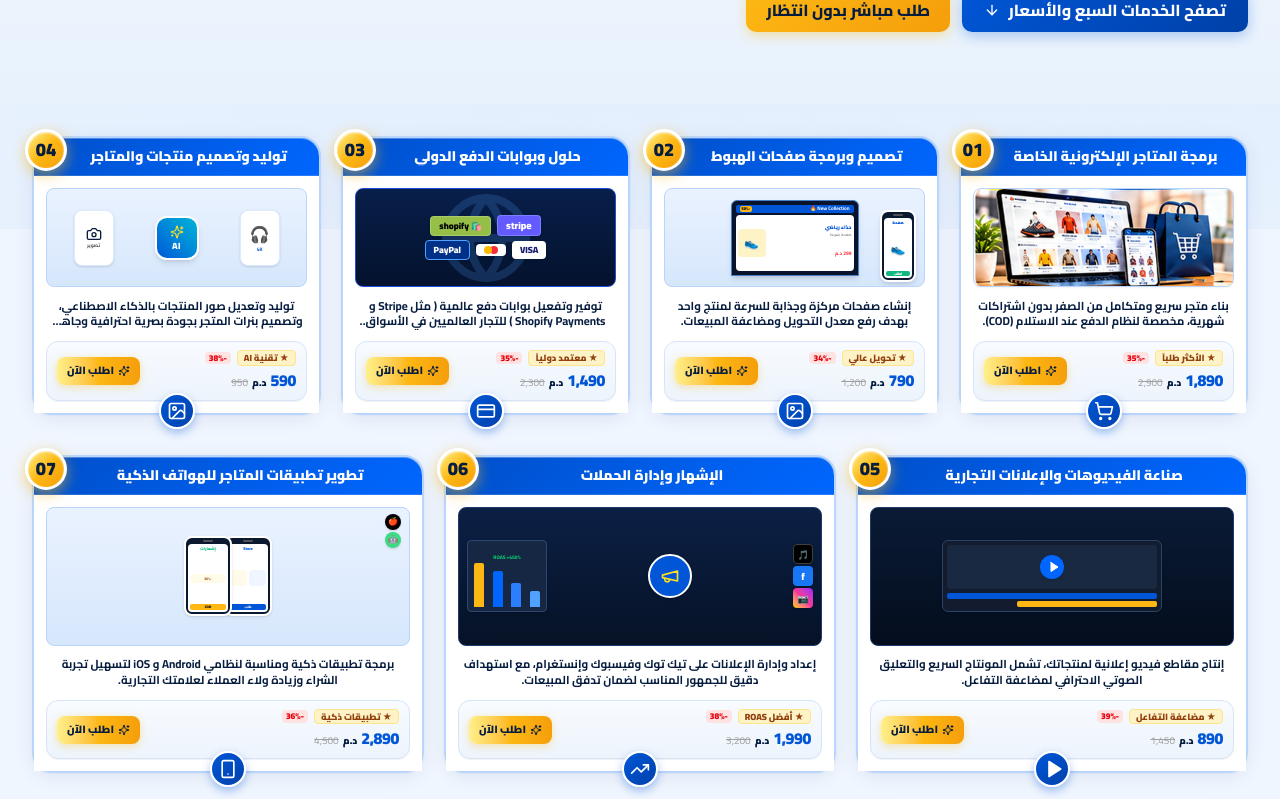
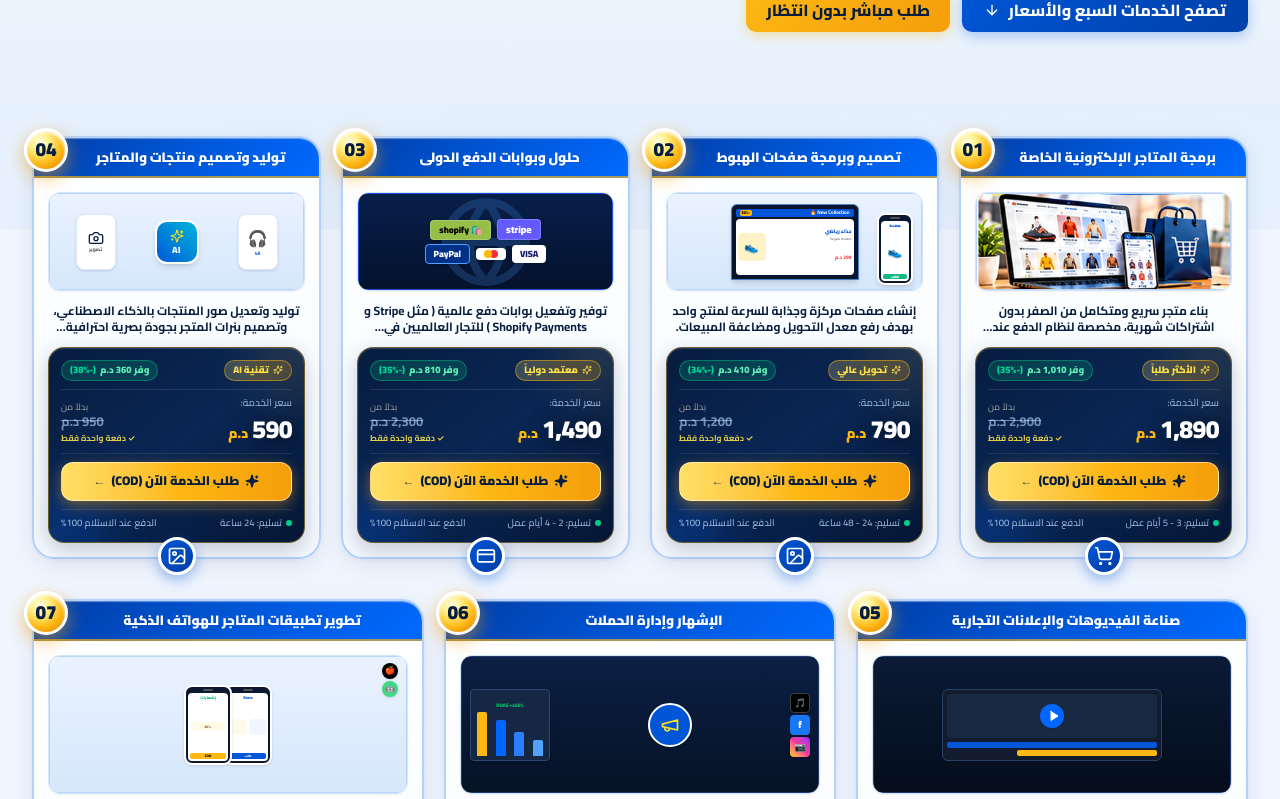
Before and after one commit to adamlmnawer914-create/ecomboost-pro, a Next.js app: page / in a window 1280 px wide. Shown: the part 541-1340 px from the top of the page. Built offline with nearby package versions, Linux system fonts and the light colour scheme.

Commit message:
feat(services): make 7 service cards and pricing vault ultra-luxurious with VIP styling

```diff
--- a/src/app/globals.css
+++ b/src/app/globals.css
@@ -90,11 +90,11 @@ body {
 
 /* Exact Card Proportions matching the image with ultra-luxurious finish */
 .service-card-exact {
-  background: #ffffff;
-  border: 2px solid #b9d5fb;
-  border-radius: 20px;
-  box-shadow: 0 4px 20px rgba(7, 29, 64, 0.07), 0 1px 3px rgba(0, 86, 214, 0.05);
-  transition: transform 0.28s cubic-bezier(0.16, 1, 0.3, 1), box-shadow 0.28s ease, border-color 0.28s ease;
+  background: linear-gradient(180deg, #ffffff 0%, #fafdff 50%, #f4f8fe 100%);
+  border: 2px solid #b3d1fb;
+  border-radius: 22px;
+  box-shadow: 0 6px 24px rgba(7, 29, 64, 0.08), 0 1px 4px rgba(0, 86, 214, 0.05);
+  transition: transform 0.3s cubic-bezier(0.16, 1, 0.3, 1), box-shadow 0.3s ease, border-color 0.3s ease;
   position: relative;
   display: flex;
   flex-direction: column;
@@ -103,71 +103,73 @@ body {
 }
 
 .service-card-exact:hover {
-  transform: translateY(-6px);
-  box-shadow: 0 18px 38px -4px rgba(0, 86, 214, 0.24), 0 6px 14px rgba(7, 29, 64, 0.08);
+  transform: translateY(-8px);
+  box-shadow: 0 22px 46px -6px rgba(0, 86, 214, 0.28), 0 8px 18px rgba(7, 29, 64, 0.1);
   border-color: #0056d6;
 }
 
-/* Header Ribbon with curved top & metallic hairline */
+/* Header Ribbon with curved top & metallic gold hairline */
 .service-header-ribbon {
-  background: linear-gradient(135deg, #004fc8 0%, #005ce6 50%, #0066ff 100%);
+  background: linear-gradient(135deg, #003da5 0%, #0056d6 50%, #006aff 100%);
   color: #ffffff;
-  padding: 9px 14px 9px 38px; /* Left padding for the yellow badge */
+  padding: 10px 14px 10px 42px; /* Left padding for the yellow badge */
   text-align: center;
   font-weight: 900;
   font-size: 0.95rem;
   letter-spacing: -0.01em;
-  border-top-left-radius: 18px;
-  border-top-right-radius: 18px;
+  border-top-left-radius: 20px;
+  border-top-right-radius: 20px;
   position: relative;
-  box-shadow: inset 0 1px 0 rgba(255, 255, 255, 0.3);
-  border-bottom: 1px solid rgba(255, 255, 255, 0.15);
+  box-shadow: inset 0 1px 1px rgba(255, 255, 255, 0.4);
+  border-bottom: 2px solid rgba(253, 184, 19, 0.65);
 }
 
-/* Yellow circular number badge — TOP LEFT corner overlapping ribbon */
+/* Yellow circular number badge — TOP LEFT corner overlapping ribbon with 3D Coin finish */
 .service-number-badge {
   position: absolute;
-  top: -9px;
-  left: -9px;
-  width: 42px;
-  height: 42px;
+  top: -10px;
+  left: -10px;
+  width: 44px;
+  height: 44px;
   border-radius: 50%;
-  background: linear-gradient(135deg, #fef08a 0%, #fdb813 50%, #f59e0b 100%);
+  background: radial-gradient(circle at 35% 30%, #fffde7 0%, #fef08a 25%, #fdb813 60%, #d97706 100%);
   color: #071d40;
   font-weight: 900;
-  font-size: 1.15rem;
+  font-size: 1.2rem;
   display: flex;
   align-items: center;
   justify-content: center;
-  box-shadow: 0 4px 14px rgba(253, 184, 19, 0.55), inset 0 1px 2px rgba(255, 255, 255, 0.8);
-  border: 3px solid #ffffff;
+  box-shadow: 0 6px 18px rgba(245, 158, 11, 0.55), inset 0 2px 3px rgba(255, 255, 255, 0.9);
+  border: 3.5px solid #ffffff;
   z-index: 20;
-  transition: transform 0.2s ease;
+  transition: transform 0.25s cubic-bezier(0.16, 1, 0.3, 1), box-shadow 0.25s ease;
 }
 
 .service-card-exact:hover .service-number-badge {
-  transform: scale(1.08);
+  transform: scale(1.12) rotate(-4deg);
+  box-shadow: 0 8px 24px rgba(245, 158, 11, 0.75), inset 0 2px 4px rgba(255, 255, 255, 1);
 }
 
 /* Circular Bottom Icon on cards */
 .card-bottom-icon-btn {
-  width: 36px;
-  height: 36px;
+  width: 38px;
+  height: 38px;
   border-radius: 50%;
-  background: linear-gradient(135deg, #0056d6 0%, #0042ad 100%);
+  background: linear-gradient(135deg, #0056d6 0%, #003da5 100%);
   color: #ffffff;
   display: flex;
   align-items: center;
   justify-content: center;
-  box-shadow: 0 4px 10px rgba(0, 86, 214, 0.35);
-  border: 2.5px solid #ffffff;
-  transition: transform 0.2s ease, background 0.2s ease;
+  box-shadow: 0 5px 14px rgba(0, 86, 214, 0.4);
+  border: 3px solid #ffffff;
+  transition: transform 0.25s ease, background 0.25s ease, box-shadow 0.25s ease;
   z-index: 10;
 }
 
 .service-card-exact:hover .card-bottom-icon-btn {
-  transform: scale(1.12);
-  background: #0066ff;
+  transform: scale(1.15);
+  background: linear-gradient(135deg, #0066ff 0%, #0042ad 100%);
+  box-shadow: 0 8px 20px rgba(0, 86, 214, 0.6);
 }
 
 /* Yellow Action Button */
--- a/src/components/ServicesGrid.tsx
+++ b/src/components/ServicesGrid.tsx
@@ -48,6 +48,7 @@ export default function ServicesGrid({ onSelectService }: ServicesGridProps) {
     const discountPercent = service.originalPrice
       ? Math.round(((service.originalPrice - service.price) / service.originalPrice) * 100)
       : null;
+    const savingsAmount = service.originalPrice ? service.originalPrice - service.price : null;
 
     return (
       <div
@@ -63,64 +64,105 @@ export default function ServicesGrid({ onSelectService }: ServicesGridProps) {
 
         {/* Top Royal Blue Header Ribbon with Centered Arabic Title */}
         <div className="service-header-ribbon">
-          <h3 className="text-xs sm:text-[13px] lg:text-sm font-black text-white leading-snug truncate">
+          <h3 className="text-xs sm:text-[13px] lg:text-[13.5px] font-black text-white leading-snug truncate drop-shadow-xs">
             {service.title}
           </h3>
         </div>
 
-        {/* Card Body: Mockup + Description + Luxury Price Bar */}
-        <div className="p-2.5 sm:p-3 flex-1 flex flex-col justify-between bg-white space-y-2 pb-6">
-          {/* Visual Mockup matching the image with compact exact aspect ratio */}
-          <div className="w-full">
+        {/* Card Body: Mockup + Description + VIP Luxury Price Vault */}
+        <div className="p-3 sm:p-3.5 flex-1 flex flex-col justify-between space-y-2.5 pb-11">
+          {/* Visual Mockup inside luxury framed container */}
+          <div className="w-full rounded-xl overflow-hidden border border-[#d4e4f8] shadow-xs group-hover:border-[#0056d6]/40 transition-colors bg-white">
             <ServiceMockup serviceNumber={service.number} />
           </div>
 
-          {/* Description text matching the image with uniform height */}
-          <div className="text-center px-1 min-h-[38px] flex items-center justify-center">
-            <p className="text-[11px] sm:text-[11.5px] font-bold text-[#071d40] leading-snug line-clamp-2">
+          {/* Description text with refined typography */}
+          <div className="text-center px-1 min-h-[36px] flex items-center justify-center">
+            <p className="text-[11px] sm:text-[12px] font-bold text-[#071d40] leading-snug line-clamp-2">
               {service.description}
             </p>
           </div>
 
-          {/* Luxury Price & Direct Order Strip */}
-          <div className="pt-2 px-2.5 pb-2 rounded-xl bg-gradient-to-b from-[#f8fbff] to-[#edf4fc] border border-[#d6e5f8] flex items-center justify-between shadow-2xs group-hover:border-[#0056d6]/40 transition-colors">
-            {/* Price display with feature badge & discount */}
-            <div className="flex flex-col text-right">
-              <div className="flex items-center gap-1.5">
-                {service.badge && (
-                  <span className="text-[9px] font-black text-[#92400e] bg-[#fef3c7] px-1.5 py-0.2 rounded border border-[#fde68a]">
-                    ★ {service.badge}
+          {/* ULTRA-LUXURY PRICE & ORDER VAULT ("مكان ظهور المبلغ الفخم جداً") */}
+          <div className="relative overflow-hidden rounded-2xl p-3 bg-gradient-to-br from-[#071d40] via-[#092654] to-[#051735] border border-[#fdb813]/40 shadow-[0_6px_20px_rgba(7,29,64,0.22),inset_0_1px_1px_rgba(255,255,255,0.15)] group-hover:border-[#fdb813] group-hover:shadow-[0_8px_26px_rgba(245,158,11,0.25),0_6px_20px_rgba(7,29,64,0.35)] transition-all duration-300">
+            {/* Glowing subtle background ambiance */}
+            <div className="absolute -top-10 -right-10 w-24 h-24 bg-[#fdb813]/10 rounded-full blur-xl pointer-events-none" />
+            <div className="absolute -bottom-10 -left-10 w-24 h-24 bg-[#0066ff]/20 rounded-full blur-xl pointer-events-none" />
+
+            {/* Top row: VIP badge & Savings Pill */}
+            <div className="relative z-10 flex items-center justify-between gap-1 mb-2">
+              <div className="inline-flex items-center gap-1 px-2 py-0.5 rounded-full bg-gradient-to-r from-[#fef08a]/20 via-[#fdb813]/25 to-[#f59e0b]/20 border border-[#fdb813]/50 text-[#fde047] text-[9.5px] font-black shadow-xs">
+                <Sparkles className="w-2.5 h-2.5 text-[#fde047]" />
+                <span>{service.badge || "باقة VIP"}</span>
+              </div>
+
+              {discountPercent && (
+                <div className="inline-flex items-center gap-1 px-2 py-0.5 rounded-full bg-emerald-500/20 border border-emerald-400/40 text-emerald-300 text-[9.5px] font-black font-sans shadow-xs">
+                  <span>وفر {savingsAmount?.toLocaleString("en-US")} د.م</span>
+                  <span className="text-emerald-400">(-{discountPercent}%)</span>
+                </div>
+              )}
+            </div>
+
+            {/* Middle row: The Big Gleaming Price Presentation */}
+            <div className="relative z-10 flex items-end justify-between border-y border-white/10 py-2 my-1">
+              <div className="flex flex-col text-right">
+                <span className="text-[10px] text-blue-200/75 font-medium leading-none mb-1">
+                  سعر الخدمة:
+                </span>
+                <div className="flex items-baseline gap-1">
+                  <span
+                    className="text-2xl sm:text-[25px] font-black text-white font-sans tracking-tight drop-shadow-[0_2px_8px_rgba(0,0,0,0.5)]"
+                    suppressHydrationWarning
+                  >
+                    {service.price.toLocaleString("en-US")}
                   </span>
-                )}
-                {discountPercent && (
-                  <span className="text-[8.5px] font-black bg-red-100 text-red-600 px-1 py-0.2 rounded font-sans">
-                    -{discountPercent}%
+                  <span className="text-xs sm:text-sm font-black text-[#fdb813] drop-shadow-xs">
+                    د.م
                   </span>
-                )}
+                </div>
               </div>
-              <div className="flex items-baseline gap-1 mt-0.5">
-                <span className="text-sm sm:text-base font-black text-[#0056d6] font-sans tracking-tight">
-                  {service.price.toLocaleString()}
-                </span>
-                <span className="text-[10px] font-black text-[#071d40]">د.م</span>
-                {service.originalPrice && (
-                  <span className="text-[10px] text-neutral-400 line-through font-sans">
-                    {service.originalPrice.toLocaleString()}
+
+              {service.originalPrice && (
+                <div className="flex flex-col items-end text-left">
+                  <span className="text-[9px] text-neutral-400 font-normal leading-none mb-0.5">
+                    بدلاً من
                   </span>
-                )}
+                  <span
+                    className="text-xs sm:text-[13px] text-blue-200/60 line-through font-sans font-bold"
+                    suppressHydrationWarning
+                  >
+                    {service.originalPrice.toLocaleString("en-US")} د.م
+                  </span>
+                  <span className="text-[8.5px] text-[#fde047]/90 font-bold mt-0.5">
+                    ✓ دفعة واحدة فقط
+                  </span>
+                </div>
+              )}
+            </div>
+
+            {/* High-Impact 3D Gold CTA Order Button */}
+            <div className="relative z-10 mt-2">
+              <div className="w-full py-2 sm:py-2.5 px-3 rounded-xl bg-gradient-to-r from-[#ffe066] via-[#fdb813] to-[#f59e0b] text-[#071d40] font-black text-xs sm:text-[12.5px] flex items-center justify-center gap-1.5 shadow-[0_4px_14px_rgba(245,158,11,0.45)] group-hover:shadow-[0_6px_22px_rgba(245,158,11,0.7)] group-hover:scale-[1.02] active:scale-[0.98] transition-all duration-200 border border-white/50">
+                <Sparkles className="w-3.5 h-3.5 text-[#071d40] fill-[#071d40]" />
+                <span>طلب الخدمة الآن (COD)</span>
+                <span className="text-xs opacity-75 font-sans">←</span>
               </div>
             </div>
 
-            {/* Luxurious Order CTA Button */}
-            <div className="inline-flex items-center gap-1 px-2.5 py-1.5 rounded-lg bg-gradient-to-r from-[#fef08a] via-[#fdb813] to-[#f59e0b] text-[#071d40] font-black text-[10.5px] shadow-[0_2px_8px_rgba(253,184,19,0.35)] group-hover:scale-105 group-hover:shadow-[0_4px_12px_rgba(253,184,19,0.5)] transition-all">
-              <Sparkles className="w-3 h-3 text-[#071d40]" />
-              <span>اطلب الآن</span>
+            {/* Micro-Trust Footer inside the Price Vault */}
+            <div className="relative z-10 mt-2 pt-1.5 border-t border-white/10 flex items-center justify-between text-[9px] sm:text-[9.5px] text-blue-200/80 font-medium">
+              <span className="flex items-center gap-1">
+                <span className="w-1.5 h-1.5 rounded-full bg-emerald-400 inline-block animate-pulse" />
+                تسليم: {service.deliveryTime}
+              </span>
+              <span>الدفع عند الاستلام 100%</span>
             </div>
           </div>
         </div>
 
         {/* Circular Bottom Icon centered overlapping bottom edge matching original banner */}
-        <div className="absolute -bottom-4 left-1/2 -translate-x-1/2 z-20">
+        <div className="absolute -bottom-4.5 left-1/2 -translate-x-1/2 z-20">
           <div className="card-bottom-icon-btn">
             {getServiceCircularIcon(service.number)}
           </div>
```
